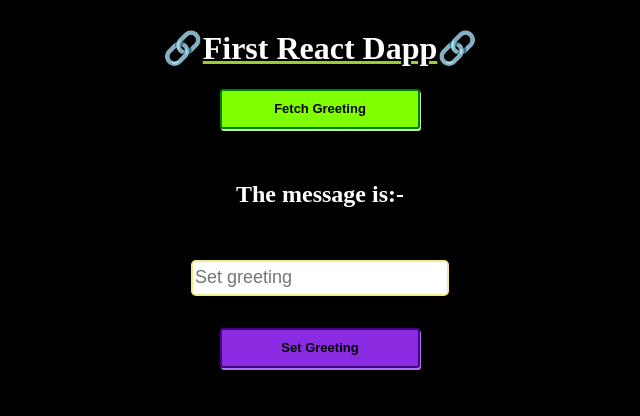
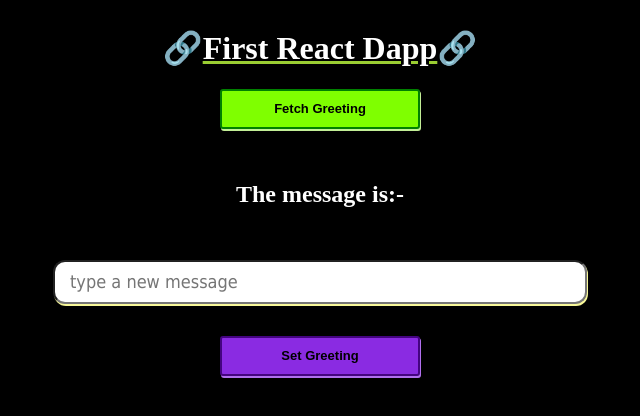
Before and after one commit to aniketpathak028/greeter-dapp, a React (Create React App) app: page / in a window 1280 px wide. Shown: the top 416 px of the page, without its empty margins (320-960 px from the left). Built offline with nearby package versions, Linux system fonts and the light colour scheme.

Commit message:
install dotenv

```diff
--- a/hardhat.config.js
+++ b/hardhat.config.js
@@ -25,6 +25,10 @@ module.exports = {
   networks: {
     hardhat: {
       chainId: 1337
+    },
+    ropsten: {
+      url: 'https://ropsten.infura.io/v3/320a14e2c5ed4a5a84fd8a21be561c3c',
+      accounts: [`0x${process.env.ACOOUNT_KEY}`]
     }
   }
 };
--- a/package.json
+++ b/package.json
@@ -9,6 +9,7 @@
     "@testing-library/react": "^12.1.2",
     "@testing-library/user-event": "^13.5.0",
     "chai": "^4.3.4",
+    "dotenv": "^10.0.0",
     "ethereum-waffle": "^3.4.0",
     "ethers": "^5.5.2",
     "hardhat": "^2.8.0",
--- a/src/App.css
+++ b/src/App.css
@@ -42,7 +42,7 @@ h1 {
 }
 
 .set-btn button {
-   width: 200px;
+  width: 200px;
   height: 40px;
   font-weight: 600;
   font-size: 13px;
@@ -60,13 +60,16 @@ h1 {
   box-shadow: 0px 0px rgb(196, 146, 243);
 }
 
- input{
- width: 250px;
- height: 30px;
- font-size: 18px;
- border-radius: 5px;
- color: black;
- border: 2px solid rgb(245, 234, 136);
+input {
+  width: 500px;
+  height: 30px;
+  font-size: 18px;
+  outline: none;
+  font-family: Tahoma;
+  border-radius: 12px;
+  color: black;
+  padding: 5px 15px;
+  box-shadow: 1px 2px rgb(248, 248, 153);
 }
 
 .message {
--- a/src/App.js
+++ b/src/App.js
@@ -71,7 +71,7 @@ function App() {
         <div>
           <input
             onChange={(e) => setNewGreeting(e.target.value)}
-            placeholder="Set greeting"
+            placeholder="type a new message"
             value={newGreeting}
           />
         </div>
```
